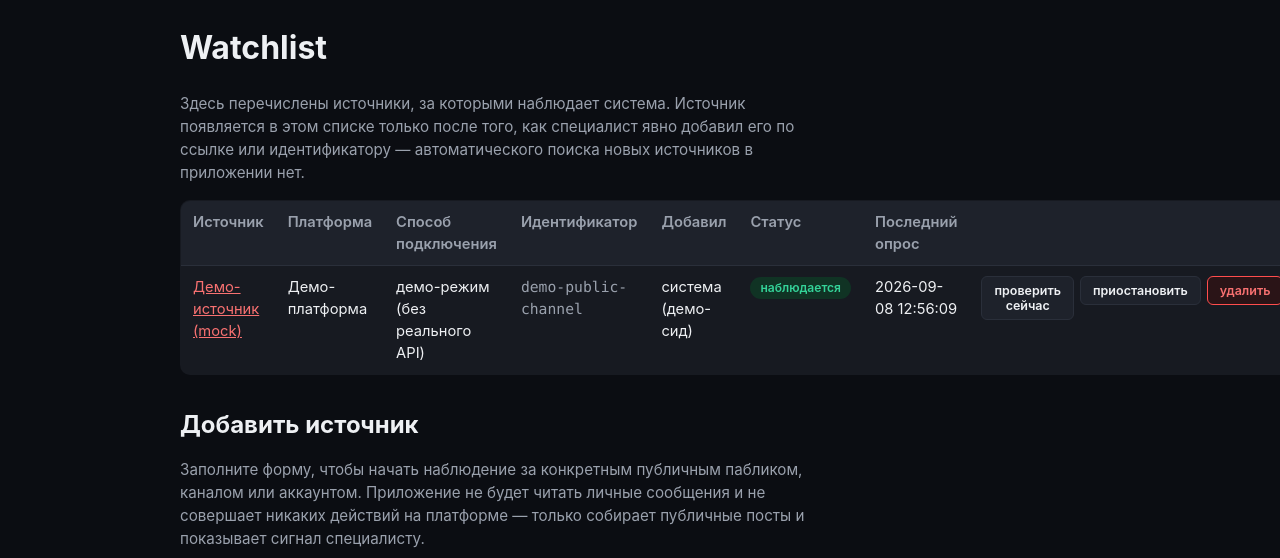
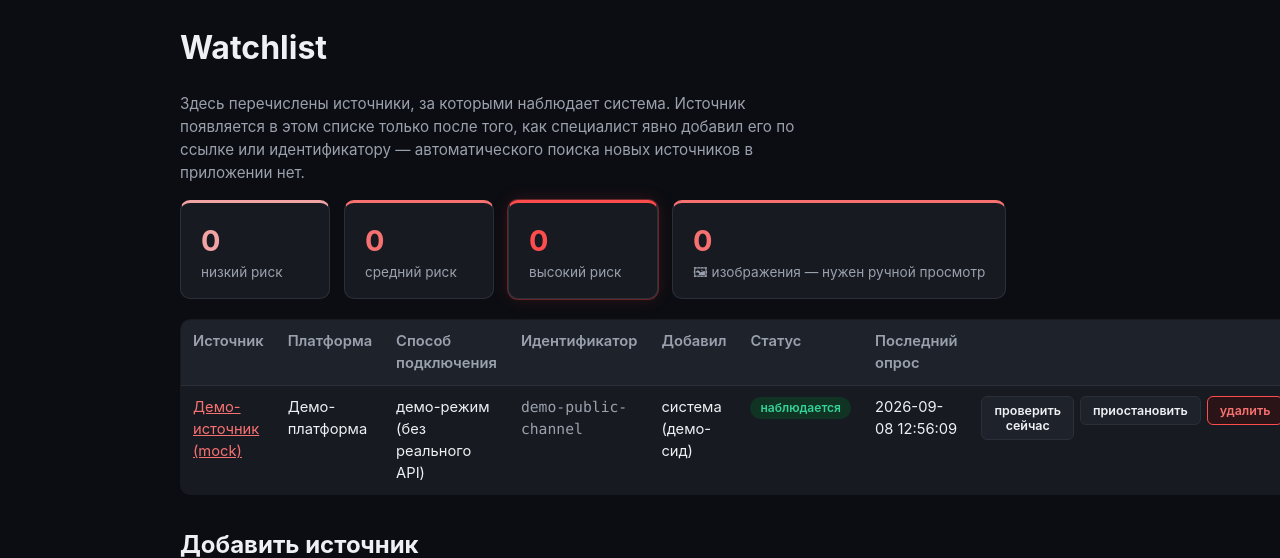
Before and after one commit to leeeavvl/Anti-terror, a FastAPI app: page /watchlist in a window 1280 px wide. Shown: the part 105-663 px from the top of the page. Run offline with FastAPI, Linux system fonts and the light colour scheme; data comes from the database, SQL or seed files in the repository.

Commit message:
Show risk-level and pending-media cards on the Watchlist page too

```diff
--- a/app/web/routes.py
+++ b/app/web/routes.py
@@ -33,7 +33,10 @@ def dashboard(request: Request, db: Session = Depends(get_db)):
 @router.get("/watchlist")
 def watchlist_page(request: Request, db: Session = Depends(get_db), error: str | None = None):
     sources = watchlist_service.list_sources(db)
-    return templates.TemplateResponse(request, "watchlist.html", {"sources": sources, "error": error})
+    counts = signals_service.dashboard_counts(db)
+    return templates.TemplateResponse(
+        request, "watchlist.html", {"sources": sources, "error": error, "counts": counts}
+    )
 
 
 @router.post("/watchlist/add")
--- a/app/web/templates/watchlist.html
+++ b/app/web/templates/watchlist.html
@@ -9,6 +9,25 @@
 </p>
 
 {% if error %}<p class="error">⚠ {{ error }}</p>{% endif %}
+
+<div class="cards">
+  <div class="card level-low">
+    <span class="num">{{ counts.by_level.low }}</span>
+    <span class="label">низкий риск</span>
+  </div>
+  <div class="card level-medium">
+    <span class="num">{{ counts.by_level.medium }}</span>
+    <span class="label">средний риск</span>
+  </div>
+  <div class="card level-high">
+    <span class="num">{{ counts.by_level.high }}</span>
+    <span class="label">высокий риск</span>
+  </div>
+  <div class="card media-pending-card">
+    <span class="num">{{ counts.media_pending }}</span>
+    <span class="label">🖼 изображения — нужен ручной просмотр</span>
+  </div>
+</div>
 
 <table>
   <thead>
```
